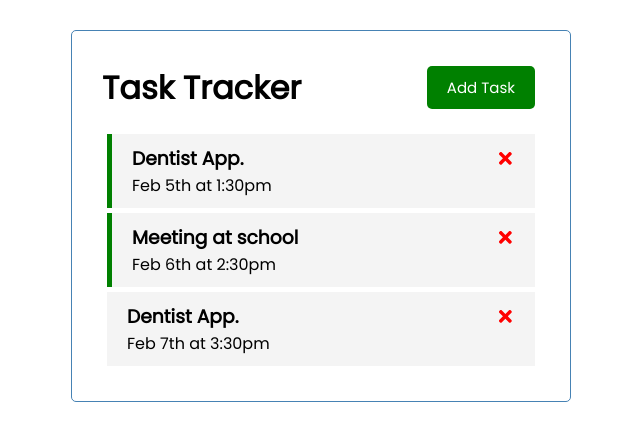
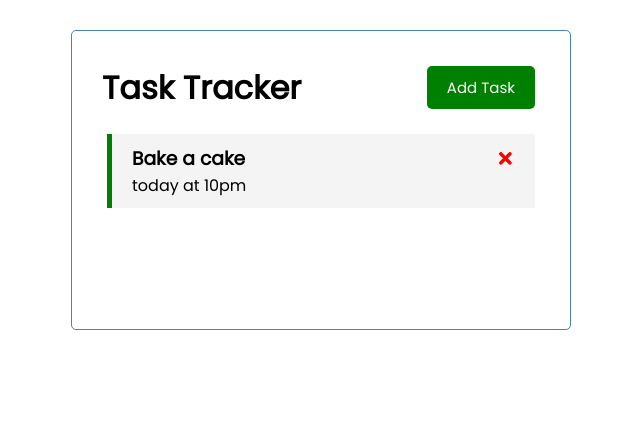
Before and after one commit to EmreCakmakQA/taskTracker, a React (Create React App) app: page / in a window 1280 px wide. Shown: the top 440 px of the page, without its empty margins (319-959 px from the left). Built offline with nearby package versions, Linux system fonts and the light colour scheme; data requests are answered from the project's data file.

Commit message:
Add mock backend with JSON server node module, as well as POST and DELETE mappings

```diff
--- /dev/null
+++ b/db.json
@@ -0,0 +1,10 @@
+{
+  "tasks": [
+    {
+      "text": "Bake a cake",
+      "day": "today at 10pm",
+      "reminder": true,
+      "id": 3
+    }
+  ]
+}
--- a/package.json
+++ b/package.json
@@ -7,17 +7,20 @@
     "@testing-library/react": "^11.2.5",
     "@testing-library/user-event": "^12.7.1",
     "express": "^4.17.1",
+    "json-server": "^0.16.3",
     "react": "^17.0.1",
     "react-dom": "^17.0.1",
     "react-icons": "^4.2.0",
     "react-scripts": "4.0.2",
+    "request": "^2.79.0",
     "web-vitals": "^1.1.0"
   },
   "scripts": {
     "start": "react-scripts start",
     "build": "react-scripts build",
     "test": "react-scripts test",
-    "eject": "react-scripts eject"
+    "eject": "react-scripts eject",
+    "server": "json-server --watch db.json --port 5000"
   },
   "eslintConfig": {
     "extends": [
--- a/src/App.js
+++ b/src/App.js
@@ -1,42 +1,60 @@
-import { useState } from 'react'
+import { useState, useEffect } from 'react'
 import Header from './components/Header'
 import Tasks from './components/Tasks'
 import AddTask from './components/AddTask'
 
 function App() {
   const [showAddTask, setShowAddTask] = useState(false)
-  const [tasks, setTasks] = useState([
-    {
-      id: 1,
-      text: 'Dentist App.',
-      day: 'Feb 5th at 1:30pm',
-      reminder: true,
-    },
-    {
-      id: 2,
-      text: 'Meeting at school',
-      day: 'Feb 6th at 2:30pm',
-      reminder: true,
-    },
-    {
-      id: 3,
-      text: 'Dentist App.',
-      day: 'Feb 7th at 3:30pm',
-      reminder: false,
+  const [tasks, setTasks] = useState([])
+
+
+  useEffect(() => {
+    const getTasks = async () => {
+      const tasksFromServer = await fetchTasks()
+      setTasks(tasksFromServer)
     }
-  ])
+
+    getTasks()
+  }, [])
+
+  // Fetch Tasks
+  const fetchTasks = async () => {
+    const res = await fetch('http://localhost:5000/tasks')
+    const data = await res.json()
+
+    return data
+  }
 
   // Add Task
-  const addTask = (task) => {
-    const id = Math.floor(Math.random() * 10000) + 1
-    const newTask = { id, ...task }
-    setTasks([...tasks, newTask])
+  const addTask = async (task) => {
+
+    const res = await fetch('http://localhost:5000/tasks', {
+      method: 'POST',
+      headers: {
+        'Content-type': 'application/json'
+      },
+      body: JSON.stringify(task)
+    })
+
+    const data = await res.json()
+
+    setTasks([...tasks, data])
+
+
+    // const id = Math.floor(Math.random() * 10000) + 1
+    // const newTask = { id, ...task }
+    // setTasks([...tasks, newTask])
 
   }
 
 
   // Delete Task
-  const deleteTask = (id) => {
+  const deleteTask = async (id) => {
+
+    await fetch(`http://localhost:5000/tasks/${id}`, {
+      method: 'DELETE'
+    })
+
     setTasks(tasks.filter(
       (task) => task.id !== id
     ))
```
Also changed, not shown: 1 other file (tests, documents, lock files or other folders).
